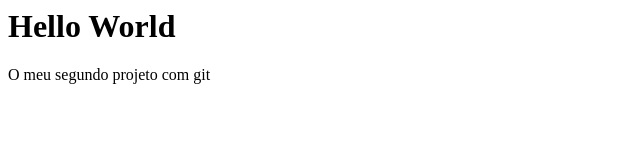
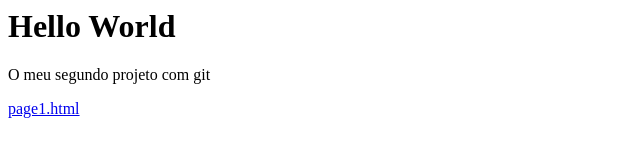
Before and after one commit to Tasg27/Ex1, a plain HTML site: page index.html in a window 1280 px wide. Shown: the full height of the page, 0-640 px from the left. Drawn offline with Linux system fonts and the light colour scheme.

Commit message:
link page1

```diff
--- a/index.html
+++ b/index.html
@@ -1,2 +1,3 @@
 <h1>Hello World</h1>
 <p>O meu segundo projeto com git</p>
+<a href="file:///C:/Users/CARLOS%20GOMES/Desktop/IPCA/Repositorio/Primeiro/page1.html">page1.html</a>
```
